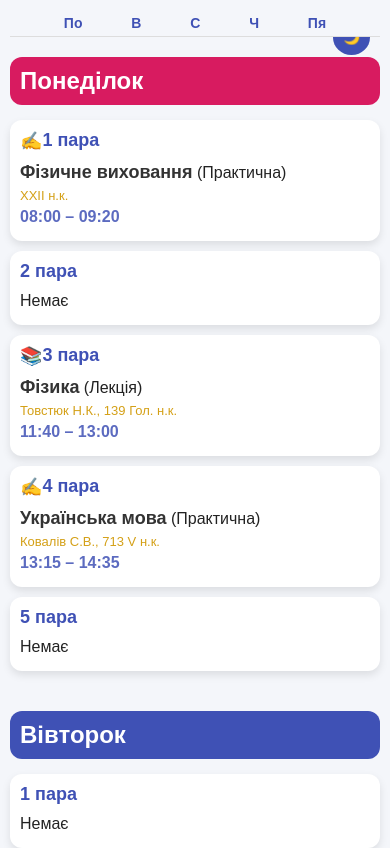
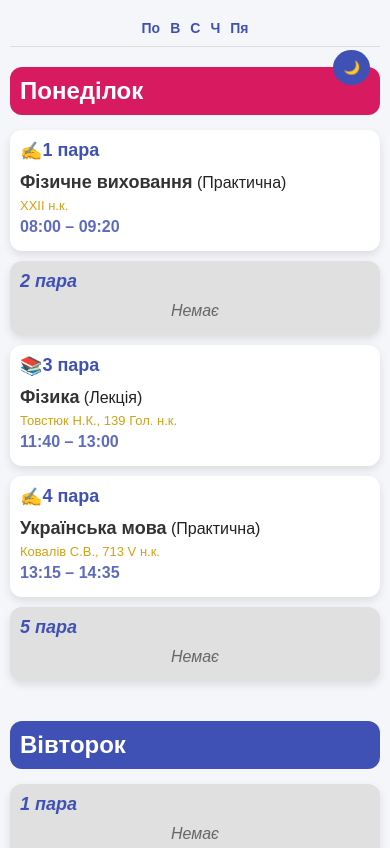
Before and after one commit to Halitflyn/Aulinks, a plain HTML site: page index.html in a window 390 px wide. Shown: the top 848 px of the page. Drawn offline with Linux system fonts and the light colour scheme.

Commit message:
1.0 index.html

```diff
--- a/index.html
+++ b/index.html
@@ -60,7 +60,7 @@
     }
     /* Мобільна версія: рівномірний розподіл, скорочені назви */
     @media (max-width: 600px) {
-      nav {
+ subtropical: nav {
         padding: 5px;
         gap: 0; /* Без gap для space-evenly */
         justify-content: space-evenly; /* Рівномірний розподіл: По ліворуч, В між По і С, С центр, Ч між С і Пя, Пя праворуч */
@@ -104,7 +104,7 @@
     }
     .theme-toggle {
       position: fixed;
-      top: 20px;
+      top: 60px; /* Moved lower to avoid overlap with nav */
       right: 20px;
       background: #3f51b5;
       color: white;
@@ -307,6 +307,9 @@
       .filters select, .filters input[type="checkbox"] {
         display: block;
         margin: 10px auto;
+      }
+      .theme-toggle {
+        top: 50px; /* Adjusted for mobile */
       }
     }
     /* Друк */
@@ -605,6 +608,9 @@
       <label style="margin-left: 20px;">
         <input type="checkbox" id="showAllWeeks" onchange="filterSchedule()"> Показати всі тижні
       </label>
+      <label style="margin-left: 20px;">
+        <input type="checkbox" id="hideEmptyLessons" onchange="filterSchedule()"> Приховати порожні пари
+      </label>
       <span id="currentWeekInfo"></span>
     </div>
   </footer>
@@ -717,14 +723,22 @@
       if (showAll === 'true') {
         document.getElementById('showAllWeeks').checked = true;
       }
+
+      // Приховати порожні пари
+      const hideEmpty = getCookie('hideEmptyLessons');
+      if (hideEmpty === 'true') {
+        document.getElementById('hideEmptyLessons').checked = true;
+      }
     }
 
     // Зберегти налаштування
     function saveSettings() {
       const subgroup = document.getElementById('subgroupFilter').value;
       const showAll = document.getElementById('showAllWeeks').checked;
+      const hideEmpty = document.getElementById('hideEmptyLessons').checked;
       setCookie('subgroupFilter', subgroup);
       setCookie('showAllWeeks', showAll ? 'true' : 'false');
+      setCookie('hideEmptyLessons', hideEmpty ? 'true' : 'false');
     }
 
     // Поточний день
@@ -747,6 +761,7 @@
     function filterSchedule() {
       const subgroup = document.getElementById('subgroupFilter').value;
       const showAll = document.getElementById('showAllWeeks').checked;
+      const hideEmpty = document.getElementById('hideEmptyLessons').checked;
       const currentType = getCurrentType();
       const cards = document.querySelectorAll('.card');
 
@@ -755,13 +770,17 @@
         let hasVisibleContent = false;
 
         if (subgroups.length === 0) {
-          // Картки без підгруп завжди видимі
-          card.style.display = 'block';
-          const emptyMsg = card.querySelector('.empty-message');
-          if (emptyMsg) emptyMsg.style.display = 'none';
-          const timeEl = card.querySelector('.time');
-          if (timeEl) timeEl.style.display = 'block';
-          card.classList.remove('empty');
+          // Картки без підгруп
+          const isEmpty = card.classList.contains('empty');
+          if (hideEmpty && isEmpty) {
+            card.style.display = 'none';
+          } else {
+            card.style.display = 'block';
+            const emptyMsg = card.querySelector('.empty-message');
+            if (emptyMsg) emptyMsg.style.display = isEmpty ? 'block' : 'none';
+            const timeEl = card.querySelector('.time');
+            if (timeEl) timeEl.style.display = isEmpty ? 'none' : 'block';
+          }
         } else {
           // Сховати всі subgroups спочатку
           subgroups.forEach(sub => sub.style.display = 'none');
@@ -792,6 +811,7 @@
             if (emptyMsg) emptyMsg.style.display = 'none';
             if (timeEl) timeEl.style.display = 'block';
             card.classList.remove('empty');
+            card.style.display = 'block';
           } else {
             subgroups.forEach(sub => sub.style.display = 'none');
             if (timeEl) timeEl.style.display = 'none';
@@ -804,14 +824,8 @@
               card.appendChild(newEmpty);
             }
             card.classList.add('empty');
+            card.style.display = hideEmpty ? 'none' : 'block';
           }
-
-          card.style.display = 'block';
-        }
-
-        // Порожні картки завжди видимі
-        if (card.classList.contains('empty') && subgroups.length === 0) {
-          card.style.display = 'block';
         }
       });
 
@@ -890,7 +904,7 @@
 
       // Встановити наступну, якщо < 15 хв
       if (upcomingCard && minDiffToStart <= 15) {
-        upcomingCard.classList.add('upcoming');
+ක: upcomingCard.classList.add('upcoming');
       }
     }
 
```
